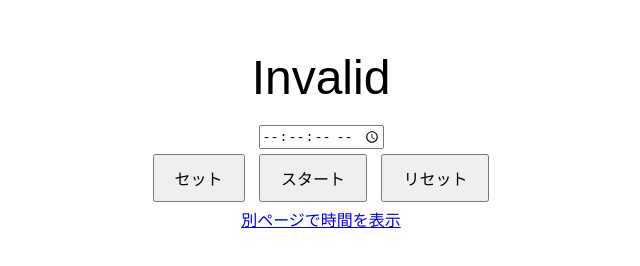
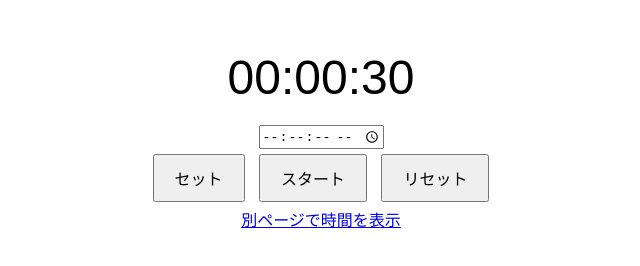
Before and after one commit to hiei1942ships/clockdoisplay, a plain HTML site: page index.html in a window 1280 px wide. Both pictures are taken after a click on the button "スタート". Shown: the whole page, without its empty margins (319-959 px from the left). Drawn offline with Linux system fonts and the light colour scheme.

Commit message:
Update index.html
change2

```diff
--- a/index.html
+++ b/index.html
@@ -34,12 +34,12 @@
     <script>
         let startTime;
         let intervalId;
-        let setHours, setMinutes, setSeconds;
+        let setHours = 0, setMinutes = 0, setSeconds = 0;
+        let simulatedTime = 0; // シミュレートされた時間を管理
 
         function updateClock() {
-            const now = new Date();
-            const elapsed = (now - startTime) * 15; // 15倍速
-            const currentTime = new Date(startTime.getTime() + elapsed);
+            simulatedTime += 1000 * 15; // 15倍速で進める
+            const currentTime = new Date(startTime.getTime() + simulatedTime);
             document.getElementById("clock").innerText = currentTime.toTimeString().split(" ")[0];
             localStorage.setItem("currentTime", currentTime.toTimeString().split(" ")[0]);
         }
@@ -60,11 +60,10 @@
         function startClock() {
             if (intervalId) clearInterval(intervalId);
 
-            // 正しい現在の日付と設定された時間を使用してstartTimeを初期化
             const now = new Date();
             startTime = new Date(now.getFullYear(), now.getMonth(), now.getDate(), setHours, setMinutes, setSeconds, 0);
-
-            intervalId = setInterval(updateClock, 1000 / 15);
+            simulatedTime = 0; // シミュレートされた時間をリセット
+            intervalId = setInterval(updateClock, 1000);
         }
 
         function resetClock() {
@@ -72,6 +71,7 @@
             document.getElementById("clock").innerText = "00:00:00";
             document.getElementById("timeInput").value = '';
             localStorage.removeItem("currentTime");
+            simulatedTime = 0; // シミュレートされた時間をリセット
         }
     </script>
 </body>
```
